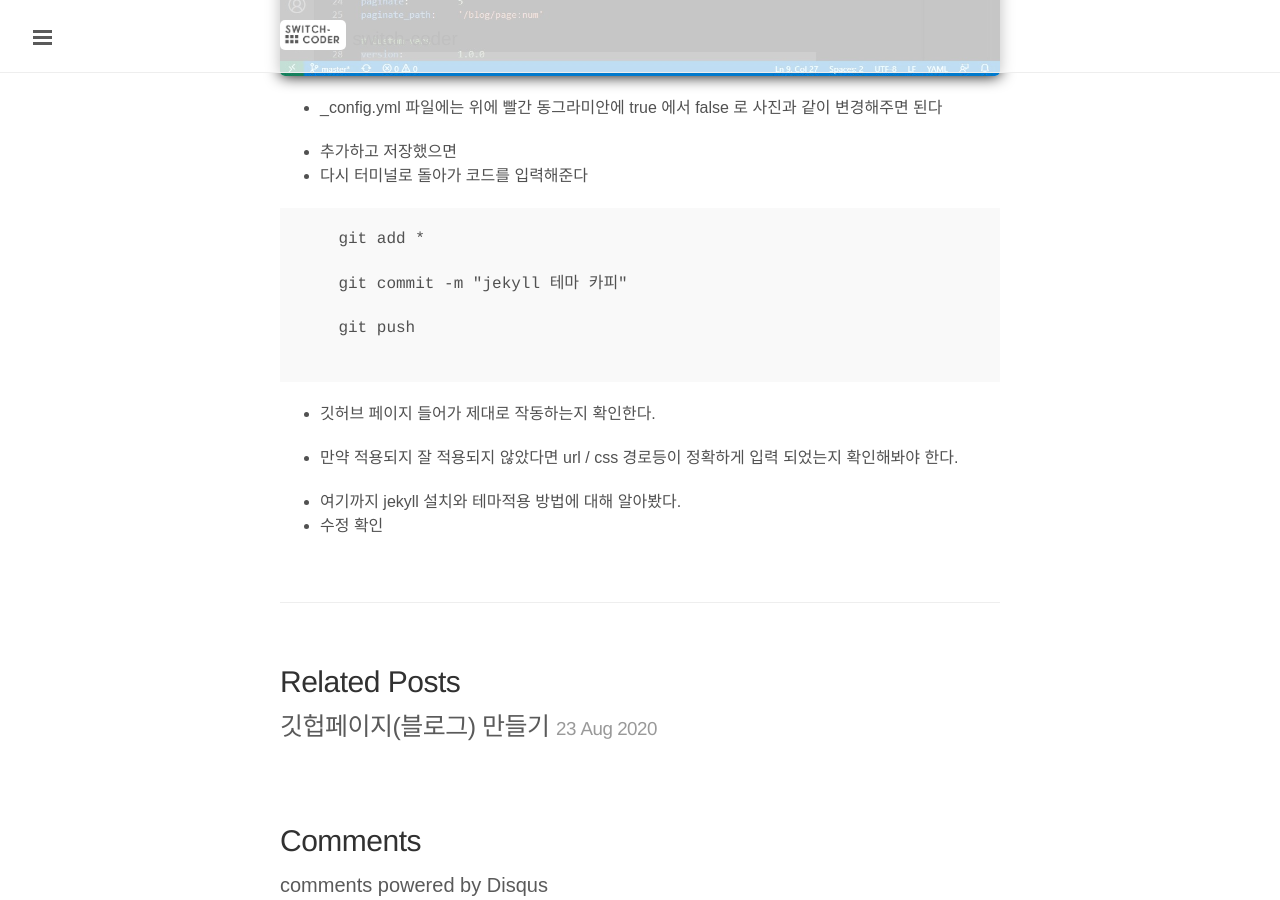
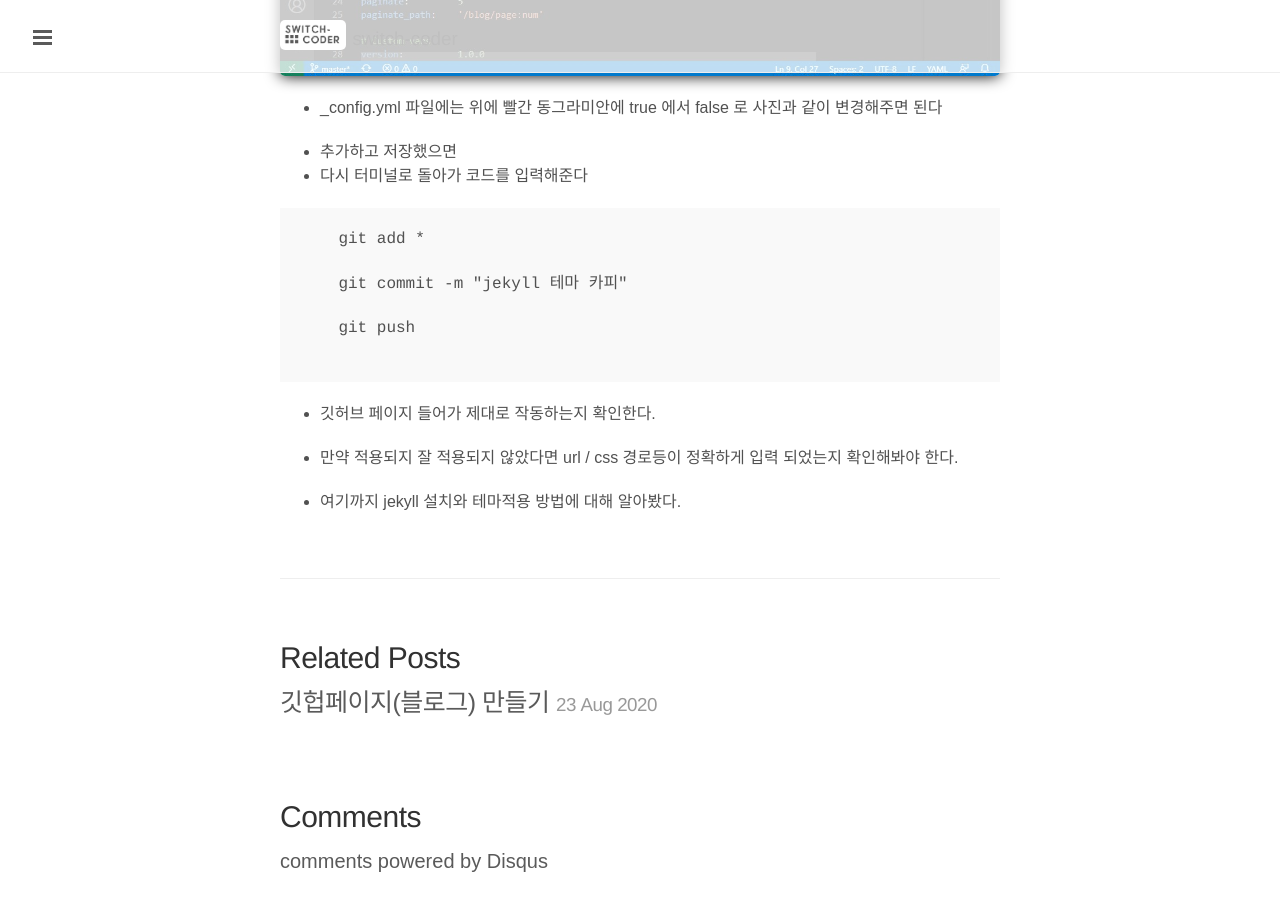
Before and after one commit to switch-coder/blog, a Jekyll site: the page built from _posts/2020-08-24-Jekyll-theme.md, in a window 1280 px wide and 900 px high, scrolled down 4758 px. Built offline with Jekyll 4.4.1, drawn with Linux system fonts in a browser that asks for light colours; comment, search, counter and statistics services are not loaded; after the commit the page ends 5634 px from its top, so only the background shows below that.

Commit message:
수정 확인

```diff
--- a/_posts/2020-08-24-Jekyll-theme.md
+++ b/_posts/2020-08-24-Jekyll-theme.md
@@ -110,4 +110,3 @@ Gemfile.lock
 + 만약 적용되지 잘 적용되지 않았다면 url / css 경로등이 정확하게 입력 되었는지 확인해봐야 한다.
 
 + 여기까지 jekyll 설치와 테마적용 방법에 대해 알아봤다.
-+ 수정 확인
```
